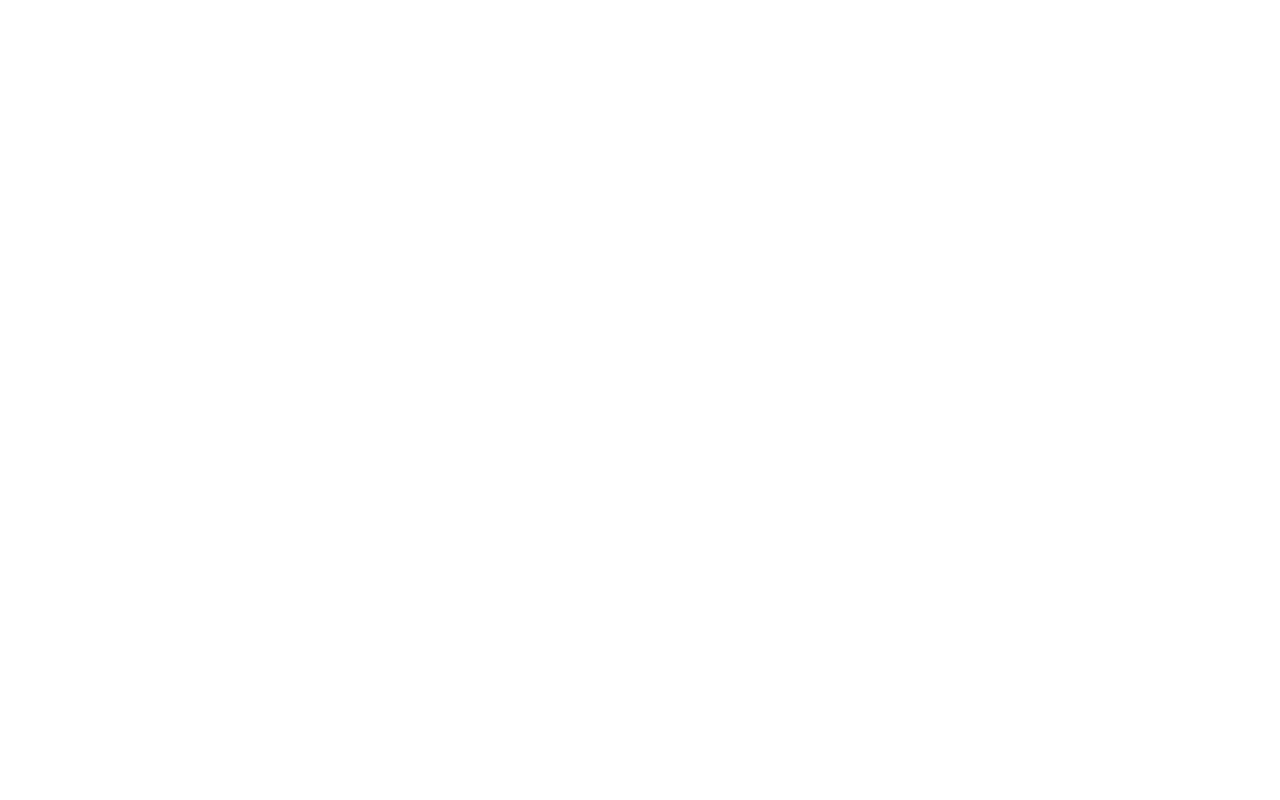
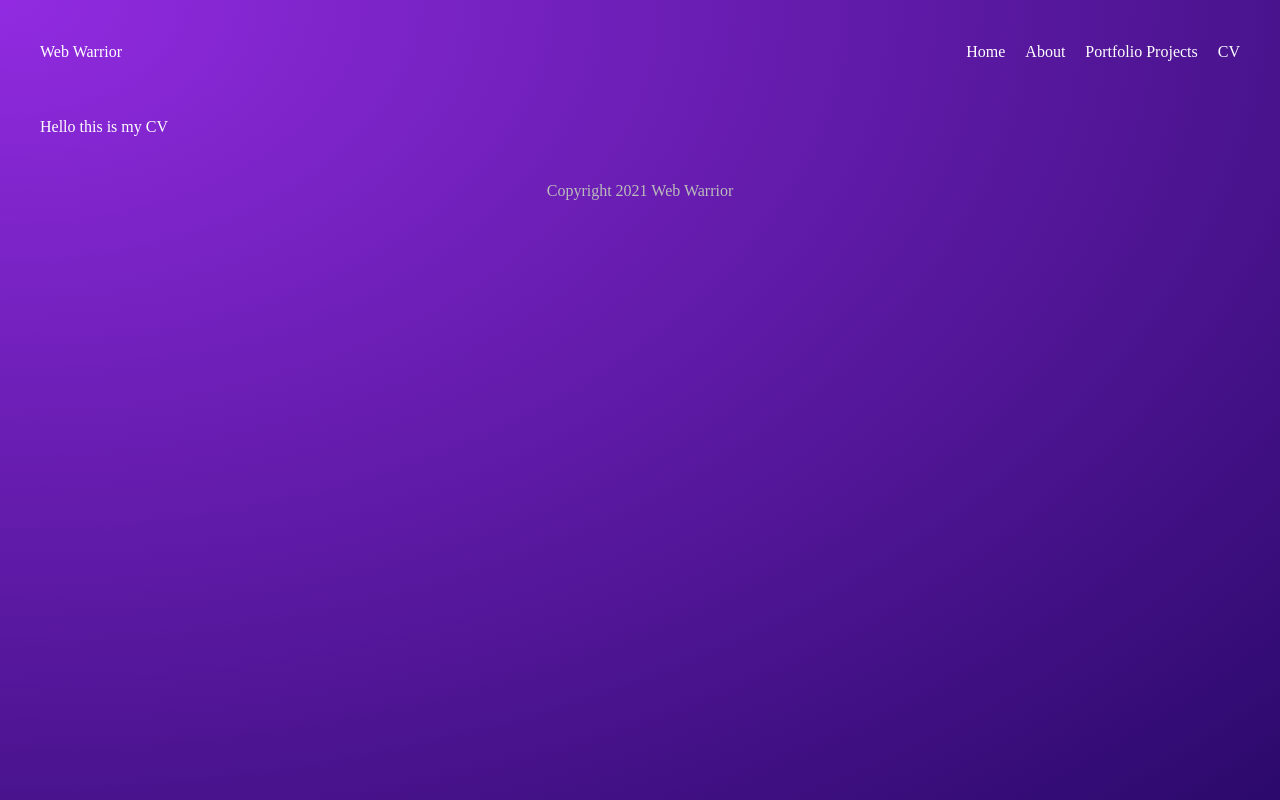
Before and after one commit to Tesla01/gatsby-my-cv, a Gatsby site: page /cv in a window 1280 px wide. Before the commit this address had no page. Built offline with nearby package versions, Linux system fonts and the light colour scheme; Gatsby itself is replaced by a stand-in of ours.

Commit message:
Add Tailwind & CV page

```diff
--- /dev/null
+++ b/gatsby-browser.js
@@ -0,0 +1 @@
+import './src/styles/global.css'
--- a/gatsby-config.js
+++ b/gatsby-config.js
@@ -11,6 +11,7 @@
     `gatsby-plugin-sharp`,
     `gatsby-transformer-sharp`,
     'gatsby-transformer-remark',
+    `gatsby-plugin-postcss`,
     {
       resolve: `gatsby-source-filesystem`,
       options: {
--- a/package.json
+++ b/package.json
@@ -24,7 +24,11 @@
     "react-dom": "^17.0.1"
   },
   "devDependencies": {
-    "prettier": "^2.5.1"
+    "autoprefixer": "^10.4.14",
+    "gatsby-plugin-postcss": "^6.10.0",
+    "postcss": "^8.4.24",
+    "prettier": "^2.5.1",
+    "tailwindcss": "^3.3.2"
   },
   "repository": {
     "type": "git",
--- /dev/null
+++ b/postcss.config.js
@@ -0,0 +1,6 @@
+module.exports = {
+  plugins: {
+    tailwindcss: {},
+    autoprefixer: {},
+  },
+}
--- a/src/components/Navbar.js
+++ b/src/components/Navbar.js
@@ -21,6 +21,7 @@
                 <Link to="/">Home</Link>
                 <Link to="/about">About</Link>
                 <Link to="/projects">Portfolio Projects</Link>
+                <Link to="/cv">CV</Link>
             </div>
         </nav>
     );
--- /dev/null
+++ b/src/pages/cv.js
@@ -0,0 +1,12 @@
+import React from 'react'
+import Layout from '../components/Layout'
+
+export default function cv() {
+    return (
+        <Layout>
+            <div>
+                <p>Hello this is my CV</p>
+            </div>
+        </Layout>
+    )
+}
--- a/src/pages/index.js
+++ b/src/pages/index.js
@@ -7,7 +7,6 @@
 
 
 export default function Home({ data }) {
-  console.log(data);
   return (
     <Layout>
       <section className={header}>
--- a/src/styles/global.css
+++ b/src/styles/global.css
@@ -1,3 +1,7 @@
+@tailwind base;
+@tailwind components;
+@tailwind utilities;
+
 @import url('https://fonts.googleapis.com/css2?family=Montserrat:wght@300;400;500;700&display=swap');
 
 * {
--- /dev/null
+++ b/tailwind.config.js
@@ -0,0 +1,11 @@
+/** @type {import('tailwindcss').Config} */
+module.exports = {
+  content: [
+    "./src/pages/**/*.{js,jsx,ts,tsx}",
+    "./src/components/**/*.{js,jsx,ts,tsx}",
+  ],
+  theme: {
+    extend: {},
+  },
+  plugins: [],
+}
```
Also changed, not shown: 2 other files.
